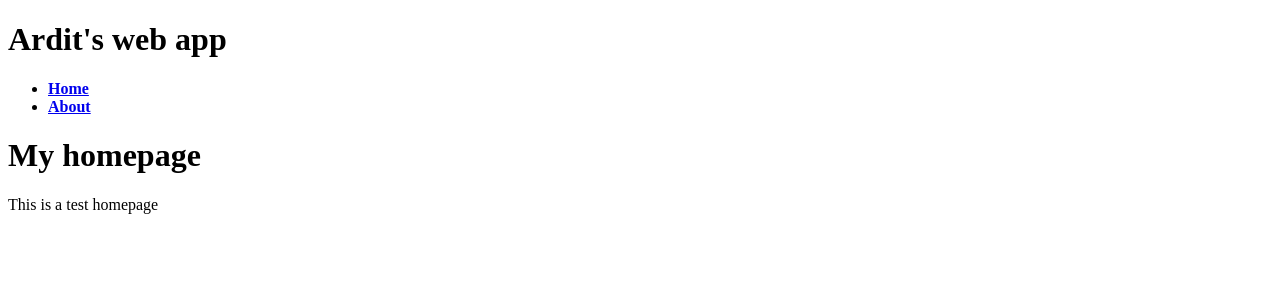
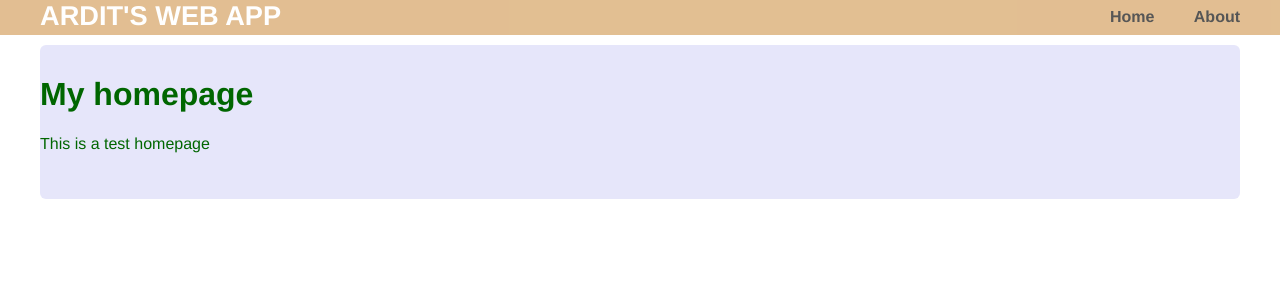
Before and after one commit to michaelzheng1/pythonTraining, a Flask app: template website/templates/home.html in a window 1280 px wide. Shown: the top 300 px of the page. Run offline with Flask 2, Linux system fonts and the light colour scheme; the template is opened without the code that fills it, so the values that code supplies are empty; parts of the project's set-up code (start-up, migrations or seed data) failed here and were passed over.

Commit message:
add css style

```diff
--- /dev/null
+++ b/website/static/css/main.css
@@ -0,0 +1,90 @@
+body {
+  margin: 0;
+  padding: 0;
+  font-family: "Helvetica Neue", Helvetica, Arial, sans-serif;
+  color: #060;
+}
+
+/*
+ * Formatting the header area
+ */
+
+header {
+  background-color: #DFB887;
+  height: 35px;
+  width: 100%;
+  opacity: .9;
+  margin-bottom: 10px;
+}
+
+header h1.logo {
+  margin: 0;
+  font-size: 1.7em;
+  color: #fff;
+  text-transform: uppercase;
+  float: left;
+}
+
+header h1.logo:hover {
+  color: #fff;
+  text-decoration: none;
+}
+
+/*
+ * Center the body content
+ */
+
+.container {
+  width: 1200px;
+  margin: 0 auto;
+}
+
+div.home {
+  padding: 10px 0 30px 0;
+  background-color: #E6E6FA;
+  -webkit-border-radius: 6px;
+     -moz-border-radius: 6px;
+          border-radius: 6px;
+}
+
+div.about {
+  padding: 10px 0 30px 0;
+  background-color: #E6E6FA;
+  -webkit-border-radius: 6px;
+     -moz-border-radius: 6px;
+          border-radius: 6px;
+}
+
+h2 {
+  font-size: 3em;
+  margin-top: 40px;
+  text-align: center;
+  letter-spacing: -2px;
+}
+
+h3 {
+  font-size: 1.7em;
+  font-weight: 100;
+  margin-top: 30px;
+  text-align: center;
+  letter-spacing: -1px;
+  color: #999;
+}
+
+.menu {
+  float: right;
+  margin-top: 8px;
+}
+
+.menu li {
+  display: inline;
+}
+
+.menu li + li {
+  margin-left: 35px;
+}
+
+.menu li a {
+  color: #444;
+  text-decoration: none;
+}
--- a/website/templates/layout.html
+++ b/website/templates/layout.html
@@ -1,5 +1,9 @@
 <!DOCTYPE html>
 <html>
+    <head>
+        <title>Flask App</title>
+        <link rel="stylesheet" href="{{url_for('static', filename='css/main.css')}}">
+    </head>
     <body>
         <header>
             <div class="container">
```
